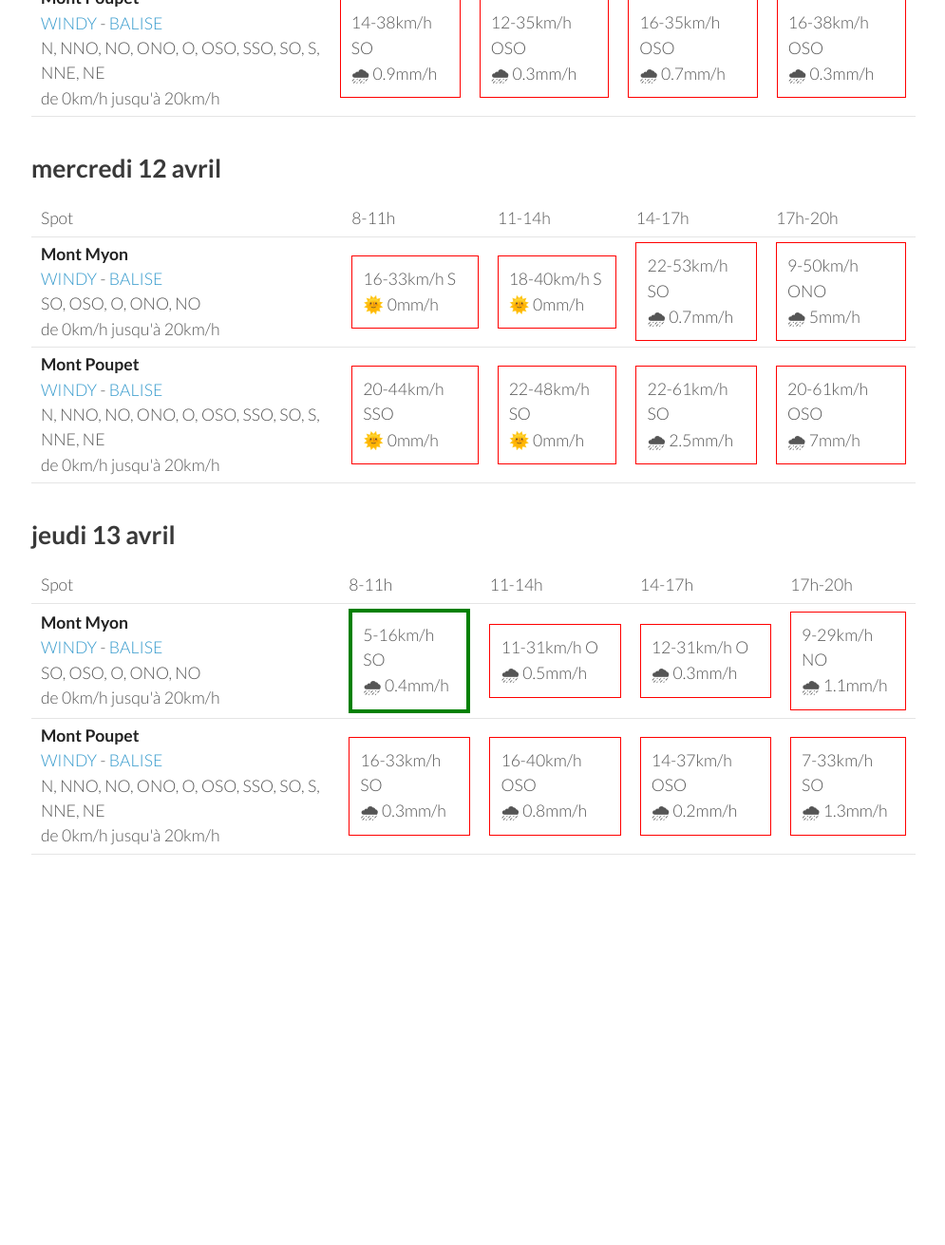
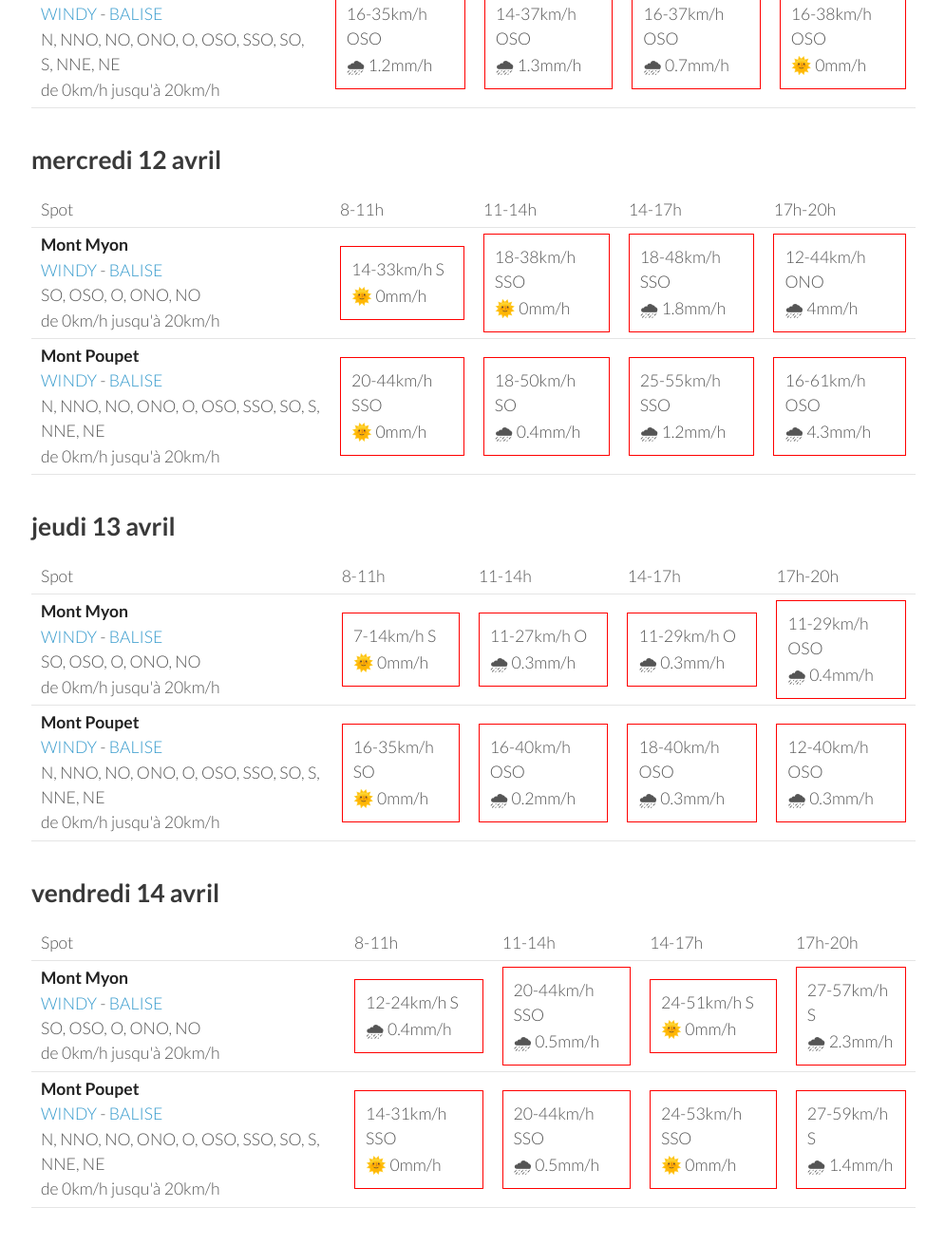
Before and after one commit to parapente-dans-le-nord/parapente-dans-le-nord.github.io, a Jekyll site: the page built from jura.markdown, in a window 1280 px wide and 1400 px high, scrolled down 1289 px. Shown: the top 1311 px of the window at 95% size, without its empty margins (25-1020 px from the left). Built offline with Jekyll 4.4.1, drawn with Linux system fonts in a browser that asks for light colours; before the commit the page ends 2317 px from its top, so only the background shows below that; some of the changed text lies outside the part shown.

Commit message:
update index.markdown

```diff
--- a/jura.markdown
+++ b/jura.markdown
@@ -22,23 +22,21 @@ page mise à jour le dimanche 09 avril 06:20
       <td>17h-20h</td>
     </tr>
 <tr>
-        <td><strong>Mont Poupet</strong><br><a href="https://windy.com/46.970/5.876?46.541,5.876,8">WINDY</a> - <span class=""><a href="http://www.balisemeteo.com/balise.php?idBalise=92">BALISE</a> </span><br> <span class="vent-favorable">N, NNO, NO, ONO, O, OSO, SSO, SO, S, NNE, NE</span><br><span class="force-vent">de 0km/h jusqu'à 20km/h</span> </td>
+        <td><strong>Mont Myon</strong><br><a href="https://windy.com/46.331/5.397?45.898,5.394,8,m:eWoagj8">WINDY</a> - <span class=""><a href="http://www.balisemeteo.com/balise.php?idBalise=70">BALISE</a> </span><br> <span class="vent-favorable">SO, OSO, O, ONO, NO</span><br><span class="force-vent">de 0km/h jusqu'à 20km/h</span> </td>
 
-            <td><div class="not-flyable"><p>11-22km/h E</p><p>🌞 0mm/h</p></div></td>
-            <td><div class="flyable"><p>3-9km/h NE</p><p>🌞 0mm/h</p></div></td>
-            <td><div class="flyable"><p>7-14km/h NNO</p><p>🌞 0mm/h</p></div></td>
-            <td><div class="not-flyable"><p>9-24km/h N</p><p>🌞 0mm/h</p></div></td>
-
+            <td><div class="not-flyable"><p>0-0km/h NA</p><p>🌧️ 0mm/h</p></div></td>
+            <td><div class="flyable"><p>1-9km/h NO</p><p>🌞 0mm/h</p></div></td>
+            <td><div class="flyable"><p>5-20km/h NO</p><p>🌞 0mm/h</p></div></td>
+            <td><div class="not-flyable"><p>7-20km/h N</p><p>🌞 0mm/h</p></div></td>
 
     </tr>
 <tr>
-        <td><strong>Mont Myon</strong><br><a href="https://windy.com/46.331/5.397?45.898,5.394,8,m:eWoagj8">WINDY</a> - <span class=""><a href="http://www.balisemeteo.com/balise.php?idBalise=70">BALISE</a> </span><br> <span class="vent-favorable">SO, OSO, O, ONO, NO</span><br><span class="force-vent">de 0km/h jusqu'à 20km/h</span> </td>
+        <td><strong>Mont Poupet</strong><br><a href="https://windy.com/46.970/5.876?46.541,5.876,8">WINDY</a> - <span class=""><a href="http://www.balisemeteo.com/balise.php?idBalise=92">BALISE</a> </span><br> <span class="vent-favorable">N, NNO, NO, ONO, O, OSO, SSO, SO, S, NNE, NE</span><br><span class="force-vent">de 0km/h jusqu'à 20km/h</span> </td>
 
-            <td><div class="not-flyable"><p>5-12km/h ESE</p><p>🌞 0mm/h</p></div></td>
-            <td><div class="flyable"><p>3-11km/h O</p><p>🌞 0mm/h</p></div></td>
-            <td><div class="flyable"><p>7-18km/h ONO</p><p>🌞 0mm/h</p></div></td>
-            <td><div class="not-flyable"><p>5-18km/h NNO</p><p>🌞 0mm/h</p></div></td>
-
+            <td><div class="not-flyable"><p>0-0km/h NA</p><p>🌧️ 0mm/h</p></div></td>
+            <td><div class="flyable"><p>3-7km/h N</p><p>🌞 0mm/h</p></div></td>
+            <td><div class="not-flyable"><p>9-22km/h NNO</p><p>🌞 0mm/h</p></div></td>
+            <td><div class="not-flyable"><p>9-24km/h NNO</p><p>🌞 0mm/h</p></div></td>
 
     </tr>
 
@@ -60,20 +58,20 @@ page mise à jour le dimanche 09 avril 06:20
 <tr>
         <td><strong>Mont Myon</strong><br><a href="https://windy.com/46.331/5.397?45.898,5.394,8,m:eWoagj8">WINDY</a> - <span class=""><a href="http://www.balisemeteo.com/balise.php?idBalise=70">BALISE</a> </span><br> <span class="vent-favorable">SO, OSO, O, ONO, NO</span><br><span class="force-vent">de 0km/h jusqu'à 20km/h</span> </td>
 
-            <td><div class="not-flyable"><p>3-7km/h SSE</p><p>🌞 0mm/h</p></div></td>
-            <td><div class="flyable"><p>5-11km/h OSO</p><p>🌞 0mm/h</p></div></td>
-            <td><div class="not-flyable"><p>7-24km/h SO</p><p>🌞 0mm/h</p></div></td>
-            <td><div class="not-flyable"><p>12-31km/h SE</p><p>🌞 0mm/h</p></div></td>
+            <td><div class="not-flyable"><p>3-5km/h SSE</p><p>🌞 0mm/h</p></div></td>
+            <td><div class="flyable"><p>3-12km/h SO</p><p>🌞 0mm/h</p></div></td>
+            <td><div class="not-flyable"><p>9-22km/h SO</p><p>🌞 0mm/h</p></div></td>
+            <td><div class="not-flyable"><p>7-22km/h SO</p><p>🌞 0mm/h</p></div></td>
 
 
     </tr>
 <tr>
         <td><strong>Mont Poupet</strong><br><a href="https://windy.com/46.970/5.876?46.541,5.876,8">WINDY</a> - <span class=""><a href="http://www.balisemeteo.com/balise.php?idBalise=92">BALISE</a> </span><br> <span class="vent-favorable">N, NNO, NO, ONO, O, OSO, SSO, SO, S, NNE, NE</span><br><span class="force-vent">de 0km/h jusqu'à 20km/h</span> </td>
 
-            <td><div class="not-flyable"><p>7-14km/h SSE</p><p>🌞 0mm/h</p></div></td>
-            <td><div class="flyable"><p>7-20km/h OSO</p><p>🌞 0mm/h</p></div></td>
-            <td><div class="not-flyable"><p>12-27km/h OSO</p><p>🌞 0mm/h</p></div></td>
-            <td><div class="not-flyable"><p>11-29km/h OSO</p><p>🌞 0mm/h</p></div></td>
+            <td><div class="not-flyable"><p>5-12km/h SSE</p><p>🌞 0mm/h</p></div></td>
+            <td><div class="flyable"><p>5-18km/h OSO</p><p>🌞 0mm/h</p></div></td>
+            <td><div class="not-flyable"><p>9-24km/h OSO</p><p>🌞 0mm/h</p></div></td>
+            <td><div class="not-flyable"><p>9-25km/h SO</p><p>🌞 0mm/h</p></div></td>
 
 
     </tr>
@@ -96,20 +94,20 @@ page mise à jour le dimanche 09 avril 06:20
 <tr>
         <td><strong>Mont Myon</strong><br><a href="https://windy.com/46.331/5.397?45.898,5.394,8,m:eWoagj8">WINDY</a> - <span class=""><a href="http://www.balisemeteo.com/balise.php?idBalise=70">BALISE</a> </span><br> <span class="vent-favorable">SO, OSO, O, ONO, NO</span><br><span class="force-vent">de 0km/h jusqu'à 20km/h</span> </td>
 
-            <td><div class="flyable"><p>5-18km/h SO</p><p>🌧 0.5mm/h</p></div></td>
-            <td><div class="flyable"><p>5-20km/h O</p><p>🌞 0mm/h</p></div></td>
-            <td><div class="not-flyable"><p>7-24km/h OSO</p><p>🌧 0.3mm/h</p></div></td>
-            <td><div class="not-flyable"><p>5-24km/h OSO</p><p>🌧 0.2mm/h</p></div></td>
+            <td><div class="flyable"><p>5-20km/h SO</p><p>🌧 0.4mm/h</p></div></td>
+            <td><div class="not-flyable"><p>5-22km/h O</p><p>🌧 0.2mm/h</p></div></td>
+            <td><div class="not-flyable"><p>7-24km/h O</p><p>🌧 0.2mm/h</p></div></td>
+            <td><div class="not-flyable"><p>7-22km/h OSO</p><p>🌞 0mm/h</p></div></td>
 
 
     </tr>
 <tr>
         <td><strong>Mont Poupet</strong><br><a href="https://windy.com/46.970/5.876?46.541,5.876,8">WINDY</a> - <span class=""><a href="http://www.balisemeteo.com/balise.php?idBalise=92">BALISE</a> </span><br> <span class="vent-favorable">N, NNO, NO, ONO, O, OSO, SSO, SO, S, NNE, NE</span><br><span class="force-vent">de 0km/h jusqu'à 20km/h</span> </td>
 
-            <td><div class="not-flyable"><p>14-38km/h SO</p><p>🌧 0.9mm/h</p></div></td>
-            <td><div class="not-flyable"><p>12-35km/h OSO</p><p>🌧 0.3mm/h</p></div></td>
-            <td><div class="not-flyable"><p>16-35km/h OSO</p><p>🌧 0.7mm/h</p></div></td>
-            <td><div class="not-flyable"><p>16-38km/h OSO</p><p>🌧 0.3mm/h</p></div></td>
+            <td><div class="not-flyable"><p>16-35km/h OSO</p><p>🌧 1.2mm/h</p></div></td>
+            <td><div class="not-flyable"><p>14-37km/h OSO</p><p>🌧 1.3mm/h</p></div></td>
+            <td><div class="not-flyable"><p>16-37km/h OSO</p><p>🌧 0.7mm/h</p></div></td>
+            <td><div class="not-flyable"><p>16-38km/h OSO</p><p>🌞 0mm/h</p></div></td>
 
 
     </tr>
@@ -132,10 +130,10 @@ page mise à jour le dimanche 09 avril 06:20
 <tr>
         <td><strong>Mont Myon</strong><br><a href="https://windy.com/46.331/5.397?45.898,5.394,8,m:eWoagj8">WINDY</a> - <span class=""><a href="http://www.balisemeteo.com/balise.php?idBalise=70">BALISE</a> </span><br> <span class="vent-favorable">SO, OSO, O, ONO, NO</span><br><span class="force-vent">de 0km/h jusqu'à 20km/h</span> </td>
 
-            <td><div class="not-flyable"><p>16-33km/h S</p><p>🌞 0mm/h</p></div></td>
-            <td><div class="not-flyable"><p>18-40km/h S</p><p>🌞 0mm/h</p></div></td>
-            <td><div class="not-flyable"><p>22-53km/h SO</p><p>🌧 0.7mm/h</p></div></td>
-            <td><div class="not-flyable"><p>9-50km/h ONO</p><p>🌧 5mm/h</p></div></td>
+            <td><div class="not-flyable"><p>14-33km/h S</p><p>🌞 0mm/h</p></div></td>
+            <td><div class="not-flyable"><p>18-38km/h SSO</p><p>🌞 0mm/h</p></div></td>
+            <td><div class="not-flyable"><p>18-48km/h SSO</p><p>🌧 1.8mm/h</p></div></td>
+            <td><div class="not-flyable"><p>12-44km/h ONO</p><p>🌧 4mm/h</p></div></td>
 
 
     </tr>
@@ -143,9 +141,9 @@ page mise à jour le dimanche 09 avril 06:20
         <td><strong>Mont Poupet</strong><br><a href="https://windy.com/46.970/5.876?46.541,5.876,8">WINDY</a> - <span class=""><a href="http://www.balisemeteo.com/balise.php?idBalise=92">BALISE</a> </span><br> <span class="vent-favorable">N, NNO, NO, ONO, O, OSO, SSO, SO, S, NNE, NE</span><br><span class="force-vent">de 0km/h jusqu'à 20km/h</span> </td>
 
             <td><div class="not-flyable"><p>20-44km/h SSO</p><p>🌞 0mm/h</p></div></td>
-            <td><div class="not-flyable"><p>22-48km/h SO</p><p>🌞 0mm/h</p></div></td>
-            <td><div class="not-flyable"><p>22-61km/h SO</p><p>🌧 2.5mm/h</p></div></td>
-            <td><div class="not-flyable"><p>20-61km/h OSO</p><p>🌧 7mm/h</p></div></td>
+            <td><div class="not-flyable"><p>18-50km/h SO</p><p>🌧 0.4mm/h</p></div></td>
+            <td><div class="not-flyable"><p>25-55km/h SSO</p><p>🌧 1.2mm/h</p></div></td>
+            <td><div class="not-flyable"><p>16-61km/h OSO</p><p>🌧 4.3mm/h</p></div></td>
 
 
     </tr>
@@ -168,20 +166,20 @@ page mise à jour le dimanche 09 avril 06:20
 <tr>
         <td><strong>Mont Myon</strong><br><a href="https://windy.com/46.331/5.397?45.898,5.394,8,m:eWoagj8">WINDY</a> - <span class=""><a href="http://www.balisemeteo.com/balise.php?idBalise=70">BALISE</a> </span><br> <span class="vent-favorable">SO, OSO, O, ONO, NO</span><br><span class="force-vent">de 0km/h jusqu'à 20km/h</span> </td>
 
-            <td><div class="flyable"><p>5-16km/h SO</p><p>🌧 0.4mm/h</p></div></td>
-            <td><div class="not-flyable"><p>11-31km/h O</p><p>🌧 0.5mm/h</p></div></td>
-            <td><div class="not-flyable"><p>12-31km/h O</p><p>🌧 0.3mm/h</p></div></td>
-            <td><div class="not-flyable"><p>9-29km/h NO</p><p>🌧 1.1mm/h</p></div></td>
+            <td><div class="not-flyable"><p>7-14km/h S</p><p>🌞 0mm/h</p></div></td>
+            <td><div class="not-flyable"><p>11-27km/h O</p><p>🌧 0.3mm/h</p></div></td>
+            <td><div class="not-flyable"><p>11-29km/h O</p><p>🌧 0.3mm/h</p></div></td>
+            <td><div class="not-flyable"><p>11-29km/h OSO</p><p>🌧 0.4mm/h</p></div></td>
 
 
     </tr>
 <tr>
         <td><strong>Mont Poupet</strong><br><a href="https://windy.com/46.970/5.876?46.541,5.876,8">WINDY</a> - <span class=""><a href="http://www.balisemeteo.com/balise.php?idBalise=92">BALISE</a> </span><br> <span class="vent-favorable">N, NNO, NO, ONO, O, OSO, SSO, SO, S, NNE, NE</span><br><span class="force-vent">de 0km/h jusqu'à 20km/h</span> </td>
 
-            <td><div class="not-flyable"><p>16-33km/h SO</p><p>🌧 0.3mm/h</p></div></td>
-            <td><div class="not-flyable"><p>16-40km/h OSO</p><p>🌧 0.8mm/h</p></div></td>
-            <td><div class="not-flyable"><p>14-37km/h OSO</p><p>🌧 0.2mm/h</p></div></td>
-            <td><div class="not-flyable"><p>7-33km/h SO</p><p>🌧 1.3mm/h</p></div></td>
+            <td><div class="not-flyable"><p>16-35km/h SO</p><p>🌞 0mm/h</p></div></td>
+            <td><div class="not-flyable"><p>16-40km/h OSO</p><p>🌧 0.2mm/h</p></div></td>
+            <td><div class="not-flyable"><p>18-40km/h OSO</p><p>🌧 0.3mm/h</p></div></td>
+            <td><div class="not-flyable"><p>12-40km/h OSO</p><p>🌧 0.3mm/h</p></div></td>
 
 
     </tr>
@@ -189,3 +187,39 @@ page mise à jour le dimanche 09 avril 06:20
 </tbody>
 </table>
 {:/}
+## vendredi 14 avril
+
+{::nomarkdown}
+<table>
+  <tbody>
+    <tr>
+      <td>Spot</td>
+      <td>8-11h</td>
+      <td>11-14h</td>
+      <td>14-17h</td>
+      <td>17h-20h</td>
+    </tr>
+<tr>
+        <td><strong>Mont Myon</strong><br><a href="https://windy.com/46.331/5.397?45.898,5.394,8,m:eWoagj8">WINDY</a> - <span class=""><a href="http://www.balisemeteo.com/balise.php?idBalise=70">BALISE</a> </span><br> <span class="vent-favorable">SO, OSO, O, ONO, NO</span><br><span class="force-vent">de 0km/h jusqu'à 20km/h</span> </td>
+
+            <td><div class="not-flyable"><p>12-24km/h S</p><p>🌧 0.4mm/h</p></div></td>
+            <td><div class="not-flyable"><p>20-44km/h SSO</p><p>🌧 0.5mm/h</p></div></td>
+            <td><div class="not-flyable"><p>24-51km/h S</p><p>🌞 0mm/h</p></div></td>
+            <td><div class="not-flyable"><p>27-57km/h S</p><p>🌧 2.3mm/h</p></div></td>
+
+
+    </tr>
+<tr>
+        <td><strong>Mont Poupet</strong><br><a href="https://windy.com/46.970/5.876?46.541,5.876,8">WINDY</a> - <span class=""><a href="http://www.balisemeteo.com/balise.php?idBalise=92">BALISE</a> </span><br> <span class="vent-favorable">N, NNO, NO, ONO, O, OSO, SSO, SO, S, NNE, NE</span><br><span class="force-vent">de 0km/h jusqu'à 20km/h</span> </td>
+
+            <td><div class="not-flyable"><p>14-31km/h SSO</p><p>🌞 0mm/h</p></div></td>
+            <td><div class="not-flyable"><p>20-44km/h SSO</p><p>🌧 0.5mm/h</p></div></td>
+            <td><div class="not-flyable"><p>24-53km/h SSO</p><p>🌞 0mm/h</p></div></td>
+            <td><div class="not-flyable"><p>27-59km/h S</p><p>🌧 1.4mm/h</p></div></td>
+
+
+    </tr>
+
+</tbody>
+</table>
+{:/}
```
Also changed, not shown: other parts of jura.markdown (+1 -1 lines).
